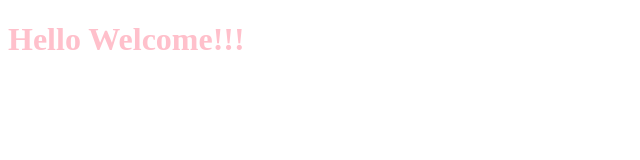
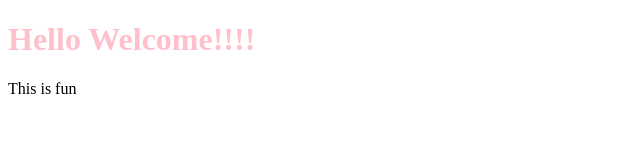
Before and after one commit to ckatz0810/Homework-1.01, a plain HTML site: page index.html in a window 1280 px wide. Shown: the full height of the page, 0-640 px from the left. Drawn offline with Linux system fonts and the light colour scheme.

Commit message:
Update index.html

```diff
--- a/index.html
+++ b/index.html
@@ -7,8 +7,8 @@
     <link rel="stylesheet" href="css/style.css">
 </head>
 <body>
-    <h1>Hello Welcome!!!</h1>
-
+    <h1>Hello Welcome!!!!</h1>
+<p>This is fun</p>
     <table></table>
 </body>
 </html>
```
